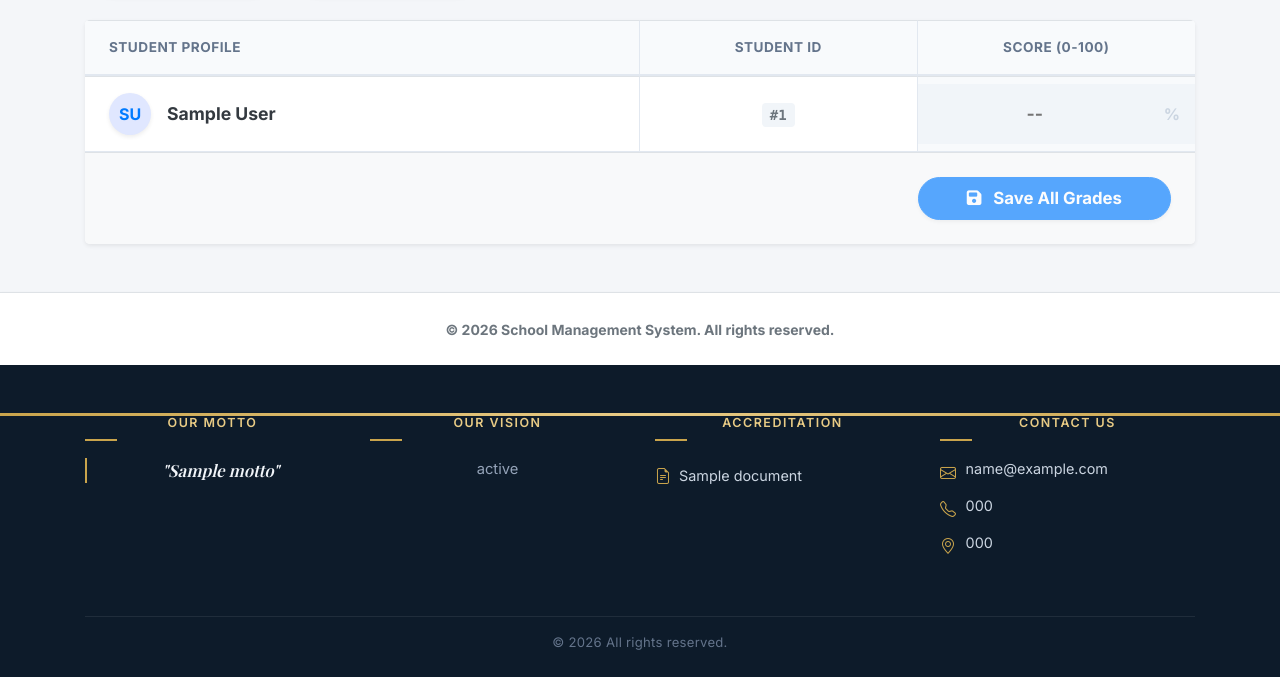
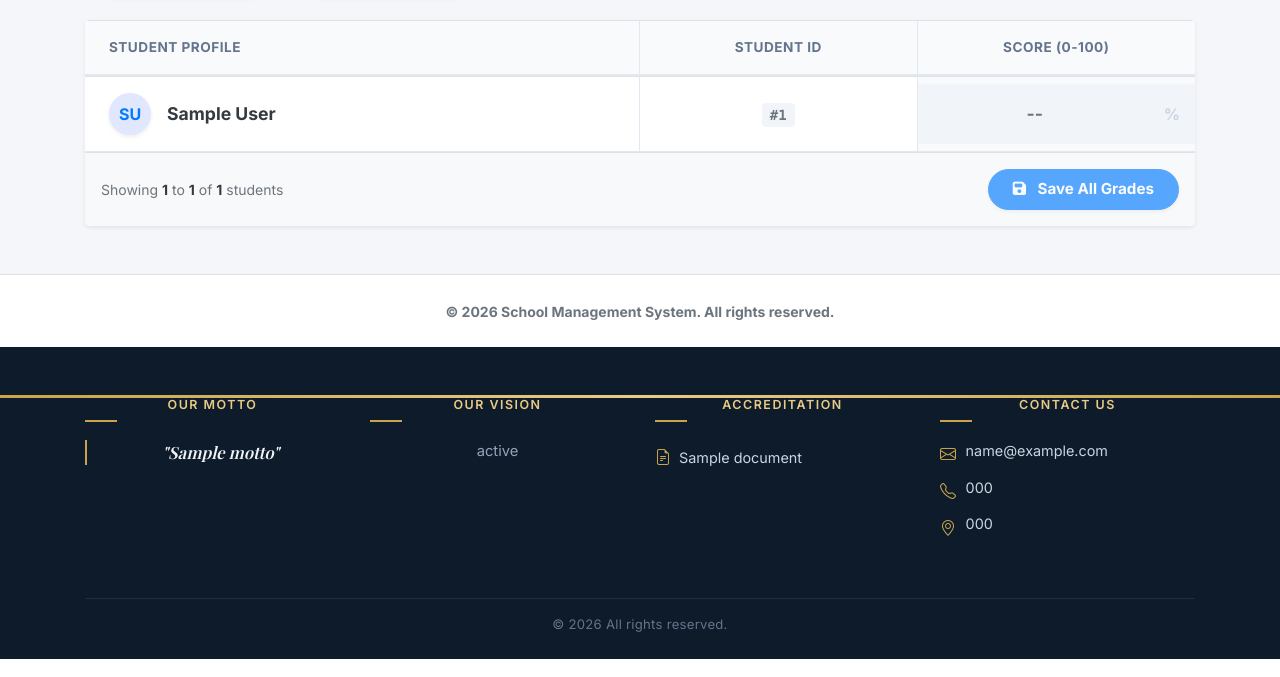
Before and after one commit to jimc93005/my-management-system, a Django app: template students_app/templates/students_app/subject_gradebook.html in a window 1280 px wide. Shown: the part 466-1143 px from the top of the page. Run offline with Django 5.2, Linux system fonts and the light colour scheme; the template is opened without the code that fills it: most values are stand-ins (such as "Sample title", 1, 10 or a date in 2020); some libraries are stand-ins or nearby versions; some web fonts are replaced.

Commit message:
fixing grade entry

```diff
--- a/students_app/templates/students_app/add_grade.html
+++ b/students_app/templates/students_app/add_grade.html
@@ -16,10 +16,10 @@
 
                 <div class="card-header bg-primary text-white p-4 text-center border-0">
                     <div class="bg-white text-primary rounded-circle d-inline-flex align-items-center justify-content-center mb-3 shadow" style="width: 70px; height: 70px; font-size: 2rem;">
-                        {{ student.first_name|slice:":1" }}{{ student.surname|slice:":1" }}
+                        {{ student.first_name|slice:":1"}}{{ student.surname|slice:":1"}}
                     </div>
                     <h3 class="font-weight-bold mb-1">Enter Grades</h3>
-                    <p class="mb-0 text-white-50">Recording scores for <strong>{{ student.first_name }} {{ student.surname }}</strong></p>
+                    <p class="mb-0 text-white-50">Recording scores for <strong>{{ student.first_name.upper }} {{ student.surname.upper }}</strong></p>
                 </div>
 
                 <div class="card-body p-5 bg-light">
--- a/students_app/templates/students_app/subject_gradebook.html
+++ b/students_app/templates/students_app/subject_gradebook.html
@@ -3,7 +3,6 @@
 {% block content %}
 <div class="container py-5">
 
-    <!-- HEADER -->
     <div class="d-flex justify-content-between align-items-center mb-4">
         <div>
             <a href="javascript:history.back()" class="btn btn-sm btn-outline-secondary rounded-pill mb-2 font-weight-bold shadow-sm hover-lift">
@@ -18,12 +17,10 @@
         </div>
     </div>
 
-    <!-- GLOBAL CONTROLS (Applies to both tabs) -->
     <div class="card border-0 shadow-sm rounded-lg mb-4" style="background: linear-gradient(to right, #ffffff, #f8fafc);">
         <div class="card-body p-4">
             <div class="row align-items-end">
 
-                <!-- Smart Dropdown 1 -->
                 <div class="col-md-5 select-wrapper position-relative">
                     <label class="font-weight-bold text-secondary small text-uppercase mb-2 transition-color" id="labelYear">Academic Year</label>
                     <select id="globalYear" class="form-control form-control-lg border-0 shadow-sm smart-select">
@@ -34,7 +31,6 @@
                     </select>
                 </div>
 
-                <!-- Smart Dropdown 2 -->
                 <div class="col-md-5 mt-3 mt-md-0 select-wrapper position-relative">
                     <label class="font-weight-bold text-secondary small text-uppercase mb-2 transition-color" id="labelTerm">Academic Term</label>
                     <select id="globalTerm" class="form-control form-control-lg border-0 shadow-sm smart-select">
@@ -45,7 +41,6 @@
                     </select>
                 </div>
 
-                <!-- Status Indicator -->
                 <div class="col-md-2 mt-3 mt-md-0 d-flex justify-content-end">
                     <div id="statusIndicator" class="badge bg-light text-secondary p-3 w-100 text-center shadow-sm border" style="font-size: 0.9rem; transition: all 0.3s ease;">
                         <i class="fas fa-spinner fa-spin d-none mr-2 text-primary" id="loadingSpinner"></i>
@@ -64,7 +59,6 @@
         {% endfor %}
     {% endif %}
 
-    <!-- TABS NAVIGATION (BULLETPROOF CUSTOM JS VERSION) -->
     <div class="d-flex border-0 mb-4">
         <button class="btn font-weight-bold px-4 py-3 border-0 rounded-pill mr-2 shadow-sm custom-tab active" data-target="entry" type="button" style="background-color: #4f46e5; color: white;">
             <i class="fas fa-th mr-2"></i> Bulk Data Entry
@@ -74,10 +68,8 @@
         </button>
     </div>
 
-    <!-- TABS CONTENT -->
     <div class="tab-content" id="gradebookTabsContent">
 
-        <!-- TAB 1: SPREADSHEET ENTRY GRID -->
         <div class="tab-pane fade show active custom-pane" id="entry">
             <form method="POST" action="{% url 'students_app:subject_gradebook' subject.id %}" id="gradeForm">
                 {% csrf_token %}
@@ -94,7 +86,7 @@
                                     <th class="py-3 px-4 text-center" style="width: 25%;">Score (0-100)</th>
                                 </tr>
                             </thead>
-                            <tbody>
+                            <tbody id="entryTableBody">
                                 {% for student in students %}
                                 <tr class="spreadsheet-row">
                                     <td class="px-4 py-3 bg-white">
@@ -133,23 +125,29 @@
                         </table>
                     </div>
 
-                    {% if students %}
-                    <div class="card-footer bg-light border-top p-4 d-flex justify-content-end">
-                        <button type="submit" id="saveBtn" class="btn btn-primary rounded-pill px-5 py-2 font-weight-bold shadow-sm hover-lift" disabled style="font-size: 1.05rem;">
-                            <i class="fas fa-save mr-2"></i> Save All Grades
-                        </button>
+                    <div class="card-footer bg-light border-top p-3 d-flex flex-column flex-md-row justify-content-between align-items-center" id="entryPaginationContainer">
+                        <div class="text-muted small mb-3 mb-md-0">
+                            Showing <span id="entryStart" class="font-weight-bold text-dark">0</span> to <span id="entryEnd" class="font-weight-bold text-dark">0</span> of <span id="entryTotal" class="font-weight-bold text-dark">0</span> students
+                        </div>
+                        <div class="d-flex align-items-center flex-wrap justify-content-center">
+                            <nav class="mr-md-3 mb-2 mb-md-0">
+                                <ul class="pagination pagination-sm m-0" id="entryPaginationNav"></ul>
+                            </nav>
+                            {% if students %}
+                            <button type="submit" id="saveBtn" class="btn btn-primary rounded-pill px-4 py-2 font-weight-bold shadow-sm hover-lift" disabled style="font-size: 0.95rem;">
+                                <i class="fas fa-save mr-2"></i> Save All Grades
+                            </button>
+                            {% endif %}
+                        </div>
                     </div>
-                    {% endif %}
                 </div>
             </form>
         </div>
 
-        <!-- TAB 2: RANKED RESULTS -->
         <div class="tab-pane fade custom-pane" id="ranked">
             <div class="card border-0 shadow-sm rounded-lg overflow-hidden">
                 <div class="card-header bg-white border-bottom p-4 d-flex justify-content-between align-items-center">
                     <h5 class="font-weight-bold text-dark m-0"><i class="fas fa-list-ol text-warning mr-2"></i> Performance Leaderboard</h5>
-                    <!-- PDF DOWNLOAD BUTTON -->
                     <a href="#" id="downloadPdfBtn" class="btn btn-danger rounded-pill px-4 py-2 font-weight-bold shadow-sm disabled hover-lift">
                         <i class="fas fa-file-pdf mr-2"></i> Download PDF Report
                     </a>
@@ -176,15 +174,21 @@
                         </tbody>
                     </table>
                 </div>
+
+                <div class="card-footer bg-light border-top p-3 d-flex flex-column flex-md-row justify-content-between align-items-center d-none" id="rankedPaginationContainer">
+                    <div class="text-muted small mb-2 mb-md-0">
+                        Showing <span id="rankedStart" class="font-weight-bold text-dark">0</span> to <span id="rankedEnd" class="font-weight-bold text-dark">0</span> of <span id="rankedTotal" class="font-weight-bold text-dark">0</span> students
+                    </div>
+                    <nav>
+                        <ul class="pagination pagination-sm m-0" id="rankedPaginationNav"></ul>
+                    </nav>
+                </div>
             </div>
         </div>
 
     </div>
 </div>
 
-<!-- ========================================== -->
-<!-- BEAUTIFUL CUSTOM OVERLAY MODAL -->
-<!-- ========================================== -->
 <div id="customWarningOverlay" class="custom-modal-overlay d-none">
     <div class="custom-modal-box shadow-lg rounded-lg border-0 overflow-hidden">
         <div class="bg-warning p-4 text-center">
@@ -254,6 +258,11 @@
         transform: translateY(-30px); transition: transform 0.3s cubic-bezier(0.175, 0.885, 0.32, 1.275);
     }
     .custom-modal-overlay.active .custom-modal-box { transform: translateY(0); }
+
+    /* PAGINATION STYLING */
+    .page-link { color: #4f46e5; font-weight: 600; border-radius: 6px; margin: 0 2px; }
+    .page-item.active .page-link { background-color: #4f46e5; border-color: #4f46e5; color: white; }
+    .page-item.disabled .page-link { color: #cbd5e1; }
 </style>
 
 <script>
@@ -285,7 +294,142 @@
         let previousTerm = "";
 
         // ==========================================
-        // BULLETPROOF TAB SWITCHING (No Bootstrap Required)
+        // PAGINATION CONFIGURATION & STATE
+        // ==========================================
+        const rowsPerPage = 10; // Number of students per page
+        const entryRows = Array.from(document.querySelectorAll('.spreadsheet-row'));
+        let currentEntryPage = 1;
+
+        let fullRankedList = [];
+        let currentRankedPage = 1;
+
+        // Render Page 1 of Entry Grid on Load
+        renderEntryPage(1);
+
+        function renderEntryPage(page) {
+            currentEntryPage = page;
+            const total = entryRows.length;
+
+            if (total === 0) {
+                document.getElementById('entryPaginationContainer').classList.add('d-none');
+                return;
+            }
+
+            const start = (page - 1) * rowsPerPage;
+            const end = Math.min(start + rowsPerPage, total);
+
+            entryRows.forEach((row, index) => {
+                if (index >= start && index < end) {
+                    row.style.display = '';
+                } else {
+                    row.style.display = 'none';
+                }
+            });
+
+            document.getElementById('entryStart').innerText = start + 1;
+            document.getElementById('entryEnd').innerText = end;
+            document.getElementById('entryTotal').innerText = total;
+
+            renderPaginationNav('entryPaginationNav', Math.ceil(total / rowsPerPage), page, (newPage) => renderEntryPage(newPage));
+        }
+
+        function renderRankedPage(page) {
+            currentRankedPage = page;
+            const total = fullRankedList.length;
+            const rankedPaginationContainer = document.getElementById('rankedPaginationContainer');
+
+            if (total === 0) {
+                rankedTableBody.innerHTML = `<tr><td colspan="3" class="text-center py-5 text-muted bg-white"><div class="bg-light rounded-circle d-inline-flex align-items-center justify-content-center mb-3 shadow-sm" style="width: 80px; height: 80px;"><i class="fas fa-ghost text-secondary fa-2x"></i></div><h5 class="font-weight-bold text-dark">No Data Found</h5><p class="mb-0">No grades have been entered for this term yet.</p></td></tr>`;
+                rankedPaginationContainer.classList.add('d-none');
+                return;
+            }
+
+            rankedPaginationContainer.classList.remove('d-none');
+            const start = (page - 1) * rowsPerPage;
+            const end = Math.min(start + rowsPerPage, total);
+
+            let html = "";
+            for (let i = start; i < end; i++) {
+                const student = fullRankedList[i];
+                const rank = i + 1;
+                let rankClass = "rank-other";
+                if (rank === 1) rankClass = "rank-1";
+                if (rank === 2) rankClass = "rank-2";
+                if (rank === 3) rankClass = "rank-3";
+
+                let scoreColor = "text-success";
+                if (student.score < 50) scoreColor = "text-danger";
+                else if (student.score < 60) scoreColor = "text-warning";
+
+                html += `
+                <tr class="bg-white">
+                    <td class="px-4 py-3">
+                        <div class="rank-badge ${rankClass}">${rank}</div>
+                    </td>
+                    <td class="py-3 font-weight-bold text-dark" style="font-size: 1.1rem;">${student.name}</td>
+                    <td class="py-3 text-center font-weight-bold ${scoreColor}" style="font-size: 1.25rem;">${student.score}%</td>
+                </tr>`;
+            }
+
+            rankedTableBody.innerHTML = html;
+
+            document.getElementById('rankedStart').innerText = start + 1;
+            document.getElementById('rankedEnd').innerText = end;
+            document.getElementById('rankedTotal').innerText = total;
+
+            renderPaginationNav('rankedPaginationNav', Math.ceil(total / rowsPerPage), page, (newPage) => renderRankedPage(newPage));
+        }
+
+        // Reusable Pagination Nav Builder
+        function renderPaginationNav(navId, totalPages, currentPage, onPageClick) {
+            const nav = document.getElementById(navId);
+            if (!nav) return;
+            nav.innerHTML = "";
+
+            if (totalPages <= 1) return;
+
+            // Previous Button
+            const prevLi = document.createElement('li');
+            prevLi.className = `page-item ${currentPage === 1 ? 'disabled' : ''}`;
+            prevLi.innerHTML = `<a class="page-link" href="#"><i class="fas fa-chevron-left"></i></a>`;
+            prevLi.addEventListener('click', (e) => {
+                e.preventDefault();
+                if (currentPage > 1) onPageClick(currentPage - 1);
+            });
+            nav.appendChild(prevLi);
+
+            // Numbered Buttons
+            for (let i = 1; i <= totalPages; i++) {
+                if (i === 1 || i === totalPages || (i >= currentPage - 1 && i <= currentPage + 1)) {
+                    const li = document.createElement('li');
+                    li.className = `page-item ${i === currentPage ? 'active' : ''}`;
+                    li.innerHTML = `<a class="page-link" href="#">${i}</a>`;
+                    li.addEventListener('click', (e) => {
+                        e.preventDefault();
+                        onPageClick(i);
+                    });
+                    nav.appendChild(li);
+                } else if (i === currentPage - 2 || i === currentPage + 2) {
+                    const li = document.createElement('li');
+                    li.className = 'page-item disabled';
+                    li.innerHTML = `<span class="page-link">...</span>`;
+                    nav.appendChild(li);
+                }
+            }
+
+            // Next Button
+            const nextLi = document.createElement('li');
+            nextLi.className = `page-item ${currentPage === totalPages ? 'disabled' : ''}`;
+            nextLi.innerHTML = `<a class="page-link" href="#"><i class="fas fa-chevron-right"></i></a>`;
+            nextLi.addEventListener('click', (e) => {
+                e.preventDefault();
+                if (currentPage < totalPages) onPageClick(currentPage + 1);
+            });
+            nav.appendChild(nextLi);
+        }
+
+        // ==========================================
+        // BULLETPROOF TAB SWITCHING
         // ==========================================
         const tabBtns = document.querySelectorAll('.custom-tab');
         const tabPanes = document.querySelectorAll('.custom-pane');
@@ -296,24 +440,17 @@
                 const targetBtn = e.currentTarget;
                 const targetId = targetBtn.getAttribute('data-target');
 
-                // Reset all buttons
                 tabBtns.forEach(b => {
                     b.classList.remove('active');
                     b.style.backgroundColor = 'white';
                     b.style.color = '#6c757d';
                 });
 
-                // Set active button
                 targetBtn.classList.add('active');
                 targetBtn.style.backgroundColor = '#4f46e5';
                 targetBtn.style.color = 'white';
 
-                // Hide all panes
-                tabPanes.forEach(p => {
-                    p.classList.remove('show', 'active');
-                });
-
-                // Show target pane
+                tabPanes.forEach(p => p.classList.remove('show', 'active'));
                 document.getElementById(targetId).classList.add('show', 'active');
             });
         });
@@ -332,12 +469,10 @@
             const year = globalYear.value;
             const term = globalTerm.value;
 
-            // Sync hidden form inputs
             submitYear.value = year;
             submitTerm.value = term;
 
             if (year && term) {
-                // UI state: Loading
                 statusIndicator.className = "badge bg-warning text-dark p-3 w-100 text-center shadow-sm border border-warning";
                 statusText.innerText = "Checking Database...";
                 loadingSpinner.classList.remove("d-none");
@@ -349,13 +484,11 @@
                         let hasExistingGrades = Object.keys(data.grades).length > 0;
 
                         if (hasExistingGrades) {
-                            // SHOW BEAUTIFUL MODAL
                             pendingData = data;
                             modalTermYear.innerText = `Term ${term}, ${year}`;
                             warningOverlay.classList.remove("d-none");
                             setTimeout(() => warningOverlay.classList.add("active"), 10);
                         } else {
-                            // NO GRADES, LOAD EMPTY GRID INSTANTLY
                             executeGridLoad(data, year, term);
                         }
                     })
@@ -383,7 +516,7 @@
             if(!previousYear || !previousTerm) {
                 resetToDefault();
             } else {
-                statusIndicator.className = "badge bg-success p-3 w-100 text-center shadow-sm border border-success";
+                statusIndicator.className = "badge bg-success text-white p-3 w-100 text-center shadow-sm border border-success";
                 statusText.innerHTML = `<i class="fas fa-check-circle mr-1"></i> Restored previous view`;
                 loadingSpinner.classList.add("d-none");
             }
@@ -426,7 +559,7 @@
 
             downloadPdfBtn.href = `/subject/${subjectId}/gradebook/pdf/?academic_year=${year}&term=${term}`;
             downloadPdfBtn.classList.remove("disabled");
-            saveBtn.disabled = false;
+            if (saveBtn) saveBtn.disabled = false;
 
             loadingSpinner.classList.add("d-none");
             statusIndicator.className = "badge bg-success text-white p-3 w-100 text-center shadow-sm border border-success";
@@ -441,13 +574,12 @@
             previousTerm = term;
         }
 
-        // --- HELPER FUNCTIONS ---
         function lockGrid() {
             gradeInputs.forEach(input => {
                 input.disabled = true;
                 input.parentElement.parentElement.style.backgroundColor = '#f8fafc';
             });
-            saveBtn.disabled = true;
+            if (saveBtn) saveBtn.disabled = true;
         }
 
         function resetToDefault() {
@@ -457,40 +589,14 @@
             statusIndicator.className = "badge bg-light text-secondary p-3 w-100 text-center shadow-sm border";
             statusText.innerText = "Awaiting Selection...";
             loadingSpinner.classList.add("d-none");
-            rankedTableBody.innerHTML = `<tr><td colspan="3" class="text-center py-5 text-muted bg-white"><div class="bg-light rounded-circle d-inline-flex align-items-center justify-content-center mb-3 shadow-sm" style="width: 80px; height: 80px;"><i class="fas fa-info text-secondary fa-2x"></i></div><h5 class="font-weight-bold text-dark">Awaiting Selection</h5><p class="mb-0">Select an Academic Year and Term above to generate the leaderboard.</p></td></tr>`;
+
+            fullRankedList = [];
+            renderRankedPage(1);
         }
 
         function buildRankedTable(studentList) {
-            if (studentList.length === 0) {
-                rankedTableBody.innerHTML = `<tr><td colspan="3" class="text-center py-5 text-muted bg-white"><div class="bg-light rounded-circle d-inline-flex align-items-center justify-content-center mb-3 shadow-sm" style="width: 80px; height: 80px;"><i class="fas fa-ghost text-secondary fa-2x"></i></div><h5 class="font-weight-bold text-dark">No Data Found</h5><p class="mb-0">No grades have been entered for this term yet.</p></td></tr>`;
-                return;
-            }
-
-            studentList.sort((a, b) => b.score - a.score);
-
-            let html = "";
-            studentList.forEach((student, index) => {
-                const rank = index + 1;
-                let rankClass = "rank-other";
-                if (rank === 1) rankClass = "rank-1";
-                if (rank === 2) rankClass = "rank-2";
-                if (rank === 3) rankClass = "rank-3";
-
-                let scoreColor = "text-success";
-                if (student.score < 50) scoreColor = "text-danger";
-                else if (student.score < 60) scoreColor = "text-warning";
-
-                html += `
-                <tr class="bg-white">
-                    <td class="px-4 py-3">
-                        <div class="rank-badge ${rankClass}">${rank}</div>
-                    </td>
-                    <td class="py-3 font-weight-bold text-dark" style="font-size: 1.1rem;">${student.name}</td>
-                    <td class="py-3 text-center font-weight-bold ${scoreColor}" style="font-size: 1.25rem;">${student.score}%</td>
-                </tr>`;
-            });
-
-            rankedTableBody.innerHTML = html;
+            fullRankedList = studentList.sort((a, b) => b.score - a.score);
+            renderRankedPage(1);
         }
 
         globalYear.addEventListener("change", fetchLiveGrades);
```
